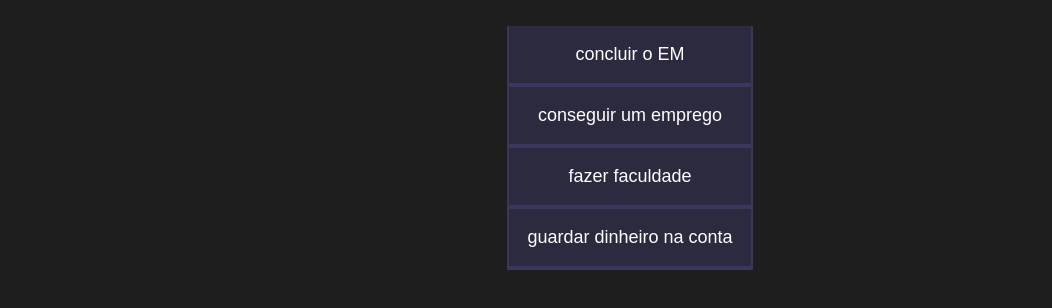
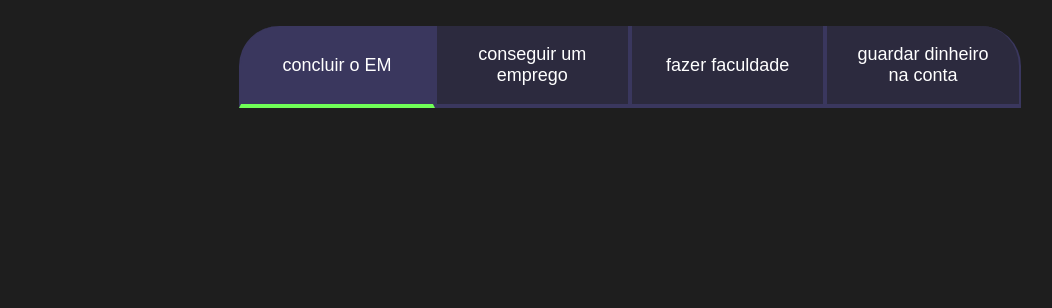
Before and after one commit to soleneprimo/projeto-de-vida, a plain HTML site: page index.html in a window 1280 px wide. Shown: the part 80-388 px from the top of the page, without its empty margins (10-1062 px from the left). Drawn offline with Linux system fonts and the light colour scheme.

Commit message:
Add files via upload

```diff
--- a/estilo.css
+++ b/estilo.css
@@ -41,7 +41,27 @@ body{
         border-left: 2px solid var(--botao-ativo);
         border-right: 2px solid var(--botao-ativo);
         border-top: none;
-
+    }
+.botoes{
+    display: block;
+}
+.botao:first-child{
+    border-radius: 40px 40px 0 0;
+}
+@media screen and (min-width:768px){
+    .botoes{
+        display: flex;
+    }
+    .botao:first-child{
+        border-radius: 40px 0 0 0;
+    }
+    .botao:last-child{
+        border-radius: 0 40px 0 0;
+    }
+}
+.ativo{
+        background-color: var(--botao-ativo) ;
+        border-bottom: 4px solid var(--verde);
     }
 
 
@@ -57,6 +77,4 @@ body{
 
 
 
-
-
 @import url('https://fonts.googleapis.com/css2?family=Roboto:ital,wght@0,100;0,300;0,400;0,500;0,700;0,900;1,100;1,300;1,400;1,500;1,700;1,900&display=swap')
--- a/index.html
+++ b/index.html
@@ -10,11 +10,12 @@
   <section class="conteudo-principal">
  <h2 class="titulo-principal">meus objetivosdo ano_</h2>
  <div class="botoes">
-<button class="botao">concluir o EM</button>
+<button class="botao ativo">concluir o EM</button>
 <button class="botao">conseguir um emprego</button>
 <button class="botao">fazer faculdade</button>
 <button class="botao">guardar dinheiro na conta</button>
  </div>
 </section>
+<script src="main.js"></script>
 </body>
 </html>
--- /dev/null
+++ b/main.js
@@ -0,0 +1 @@
+const botoes = document.querySelectorAll(".botao");
```
